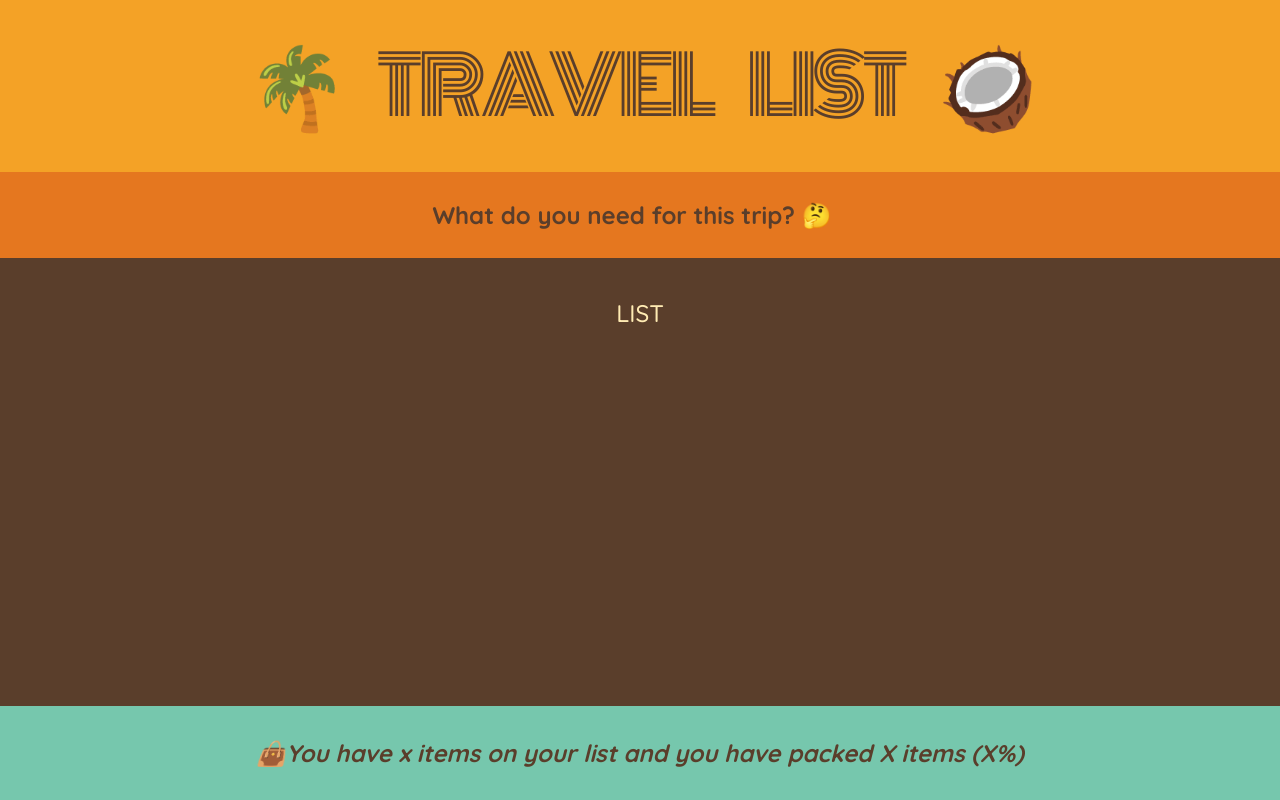
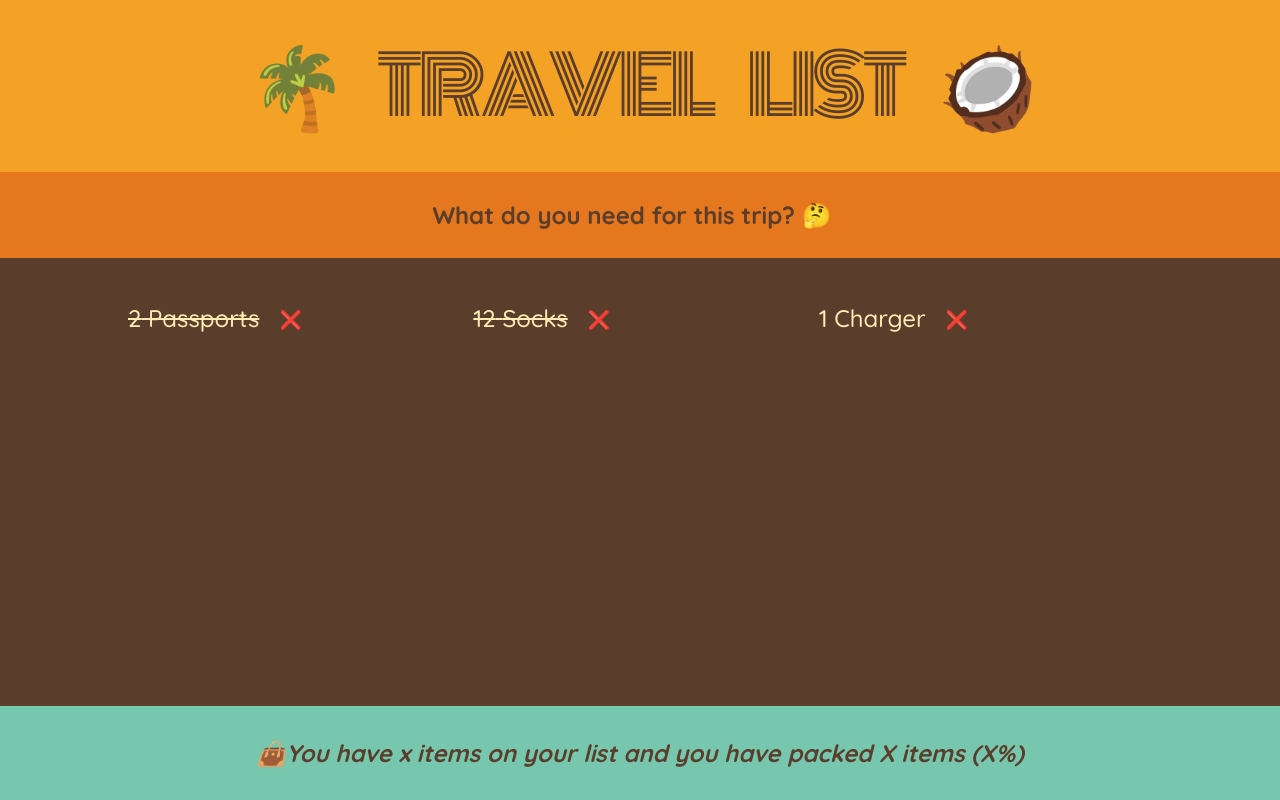
Before and after one commit to PriyanshuPaul/react-travel-list, a React (Create React App) app: page / in a window 1280 px wide. Built offline with nearby package versions, Linux system fonts and the light colour scheme.

Commit message:
Adding list changes

```diff
--- a/src/app.tsx
+++ b/src/app.tsx
@@ -2,13 +2,18 @@ import AddForm from './components/add-form';
 import Footer from './components/footer';
 import Header from './components/header';
 import PackingList from './components/packing-list';
-
+import { Item } from './models/item.model';
+const initialItems: Array<Item> = [
+  { id: 1, description: "Passports", quantity: 2, packed: true },
+  { id: 2, description: "Socks", quantity: 12, packed: true },
+  { id: 3, description: "Charger", quantity: 1, packed: false }
+];
 const App = () => {
   return (
     <div className='app'>
       <Header />
       <AddForm />
-      <PackingList />
+      <PackingList items={initialItems} />
       <Footer />
     </div>
   )
--- a/src/components/packing-list.tsx
+++ b/src/components/packing-list.tsx
@@ -1,7 +1,18 @@
-const PackingList = () => {
+import { Item } from "../models/item.model"
+
+const PackingList = ({ items }: { items: Array<Item> }) => {
     return (
         <div className="list">
-            LIST
+            <ul>
+                {
+                    items.map((item) => (
+                        <li>
+                            <span style={item.packed ? { textDecoration: "line-through" } : {}}>{item.quantity} {item.description}</span>
+                            <button>❌</button>
+                        </li>
+                    ))
+                }
+            </ul>
         </div>
     )
 }
--- a/src/index.css
+++ b/src/index.css
@@ -1,8 +1,5 @@
 /*
-const initialItems = [
-  { id: 1, description: "Passports", quantity: 2, packed: false },
-  { id: 2, description: "Socks", quantity: 12, packed: false },
-];
+
 */
 
 @import url("https://fonts.googleapis.com/css2?family=Monoton&family=Quicksand:wght@500;700&display=swap");
--- /dev/null
+++ b/src/models/item.model.ts
@@ -0,0 +1,6 @@
+export interface Item {
+    id:number,
+    description: string,
+    quantity: number,
+    packed:boolean
+}
```
